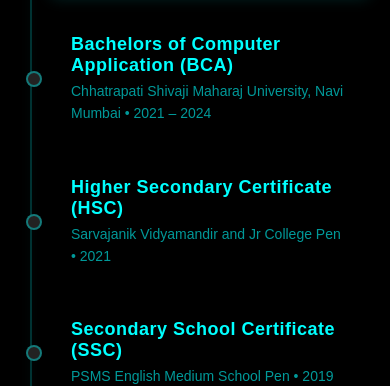
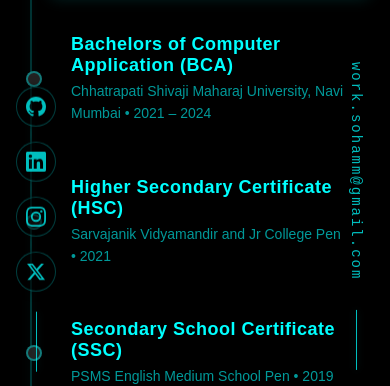
Before and after one commit to SoHaM-250143/my-portfolio, a Next.js app: page / in a window 390 px wide. Shown: the part 472-858 px from the top of the page. Built offline with nearby package versions, Linux system fonts and the light colour scheme; no server answers.

Commit message:
feat: keep sidebars floating on mobile and add gentle vertical drifting animations

```diff
--- a/src/styles/globals.css
+++ b/src/styles/globals.css
@@ -1232,6 +1232,7 @@
   align-items: center;
   gap: 20px;
   z-index: 100;
+  animation: sidebarFloat 6s ease-in-out infinite 1.5s;
 }
 
 .vertical-email-link {
@@ -1268,7 +1269,10 @@
 
 @media (max-width: 768px) {
   .vertical-email-container {
-    display: none !important;
+    right: 16px;
+  }
+  .vertical-email-line {
+    height: 60px;
   }
 }
 
@@ -1285,6 +1289,7 @@
   align-items: center;
   gap: 20px;
   z-index: 100;
+  animation: sidebarFloat 6s ease-in-out infinite;
 }
 
 .social-sidebar-links {
@@ -1347,7 +1352,14 @@
 
 @media (max-width: 768px) {
   .social-sidebar-container {
-    display: none !important;
+    left: 16px;
+  }
+  .social-sidebar-line {
+    height: 60px;
+  }
+  .social-sidebar-link:hover + .social-sidebar-line,
+  .social-sidebar-container:hover .social-sidebar-line {
+    height: 70px;
   }
 }
 
@@ -1980,3 +1992,9 @@
     margin-bottom: 8px;
   }
 }
+
+@keyframes sidebarFloat {
+  0% { transform: translateY(0px); }
+  50% { transform: translateY(-8px); }
+  100% { transform: translateY(0px); }
+}
```
